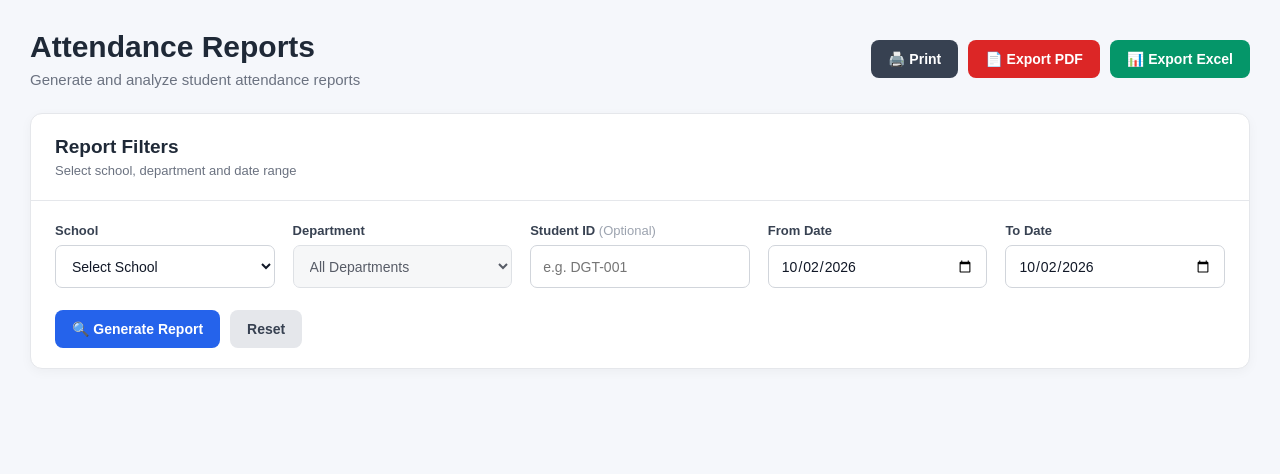
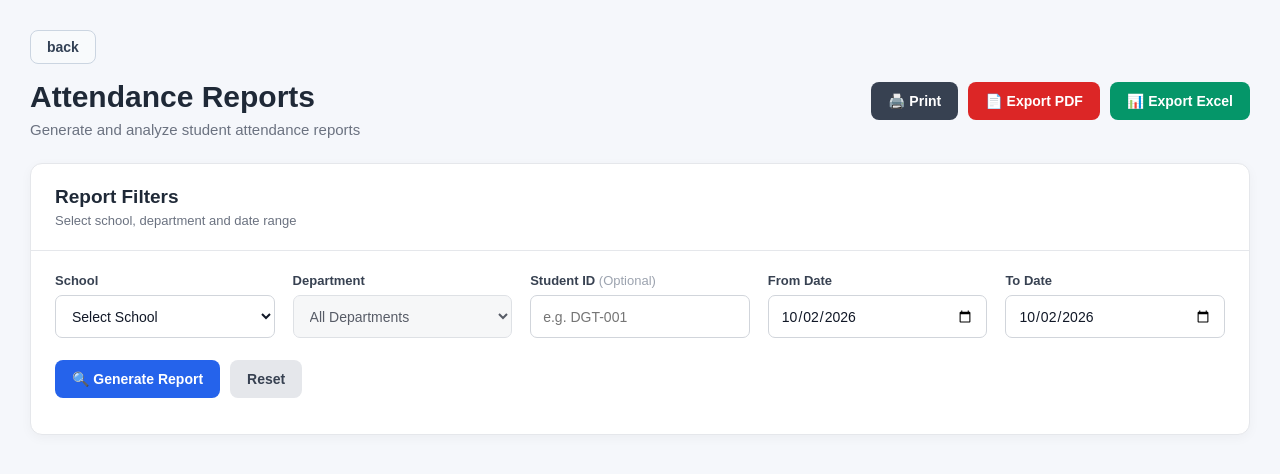
Before and after one commit to Salmanalhassan/daura-global-attendance, a plain HTML site: page frontend/admin/attendance-reports.html in a window 1280 px wide. Drawn offline with nearby package versions, Linux system fonts and the light colour scheme; no server answers; sample sign-in values are in the browser's storage.

```diff
--- a/frontend/admin/attendance-reports.html
+++ b/frontend/admin/attendance-reports.html
@@ -22,7 +22,7 @@
         <!-- ==============================
              HEADER
         =============================== -->
-
+<button><a href="dashboard.html">back</a></button>
         <header class="page-header">
 
             <div>
--- a/frontend/assests/css/attendance-reports.css
+++ b/frontend/assests/css/attendance-reports.css
@@ -743,3 +743,28 @@
     }
 
 }
+
+/* Styling na Maɓallin Koma Baya (Back Button) */
+button {
+  background-color: #f8fafc;
+  border: 1px solid #cbd5e1;
+  border-radius: 8px;
+  padding: 8px 16px;
+  cursor: pointer;
+  transition: all 0.2s ease;
+  display: inline-flex;
+  align-items: center;
+  margin-bottom: 16px;
+}
+
+button:hover {
+  background-color: #f1f5f9;
+  border-color: #94a3b8;
+}
+
+button a {
+  color: #334155;
+  text-decoration: none;
+  font-weight: 600;
+  font-size: 14px;
+}
--- a/frontend/assests/js/batch-reports.js
+++ b/frontend/assests/js/batch-reports.js
@@ -1,4 +1,4 @@
-const API_URL = "/api";
+const API_BASE_URL = '/api';
 
 
 const user = JSON.parse(localStorage.getItem('user') || '{}');
```
